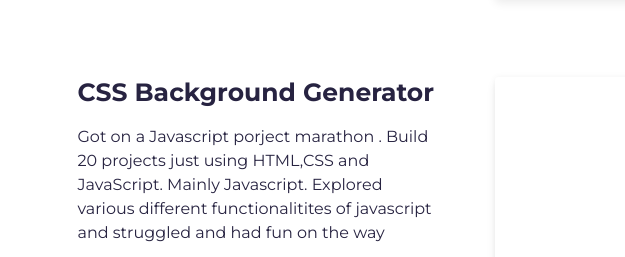
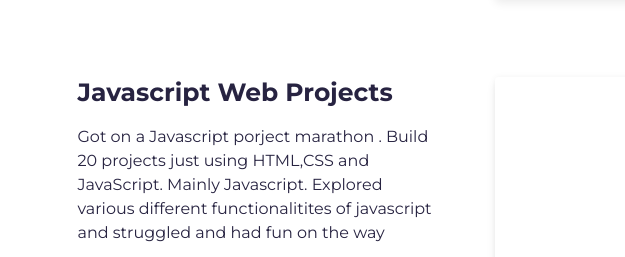
Before and after one commit to sanyamvatta/portfolio-v1, a website built with Parcel: page src/index.html in a window 1280 px wide. Shown: the part 2122-2379 px from the top of the page, 0-625 px from the left. Built offline with nearby package versions, Linux system fonts and the light colour scheme; grey boxes are pictures that could not be loaded.

Commit message:
Update index.html

```diff
--- a/src/index.html
+++ b/src/index.html
@@ -200,7 +200,7 @@
           <div class="row">
             <div class="col-lg-4 col-sm-12">
               <div class="project-wrapper__text load-hidden">
-                <h3 class="project-wrapper__text-title">CSS Background Generator</h3>
+                <h3 class="project-wrapper__text-title">Javascript Web Projects</h3>
                 <div>
                   <p class="mb-4">
                     Got on a Javascript porject marathon . Build 20 projects just using HTML,CSS and JavaScript. Mainly Javascript. Explored various different functionalitites of javascript and struggled and had fun on the way
```
